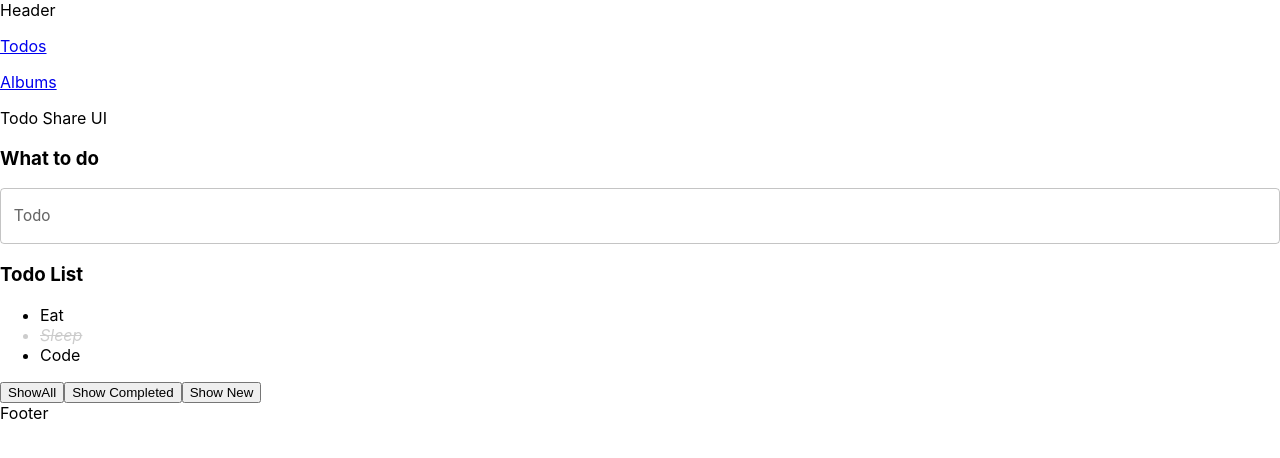
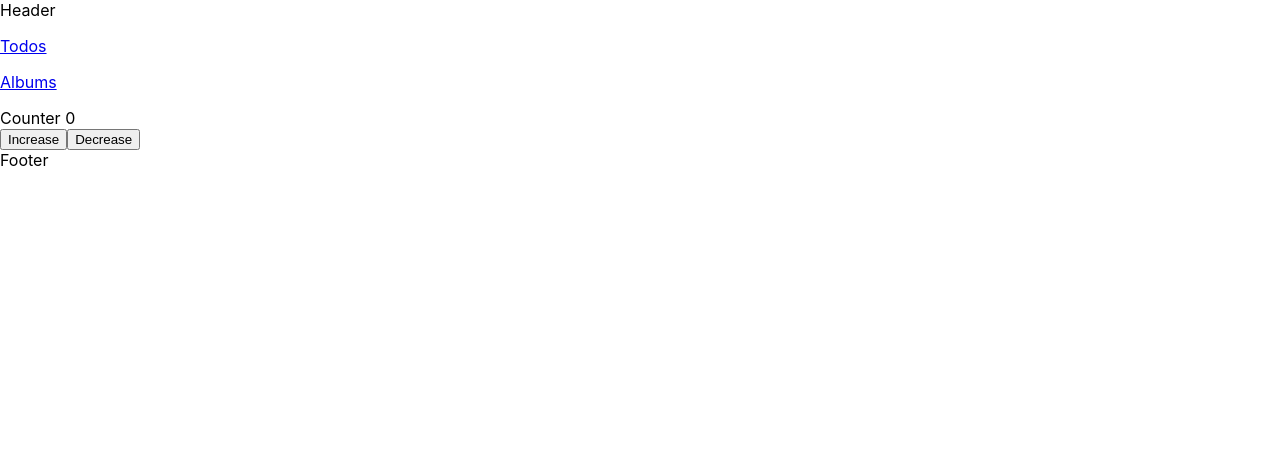
Before and after one commit to GrayPham/learn-reactjs, a React (Create React App) app: page / in a window 1280 px wide. Shown: the top 458 px of the page. Built offline with nearby package versions, Linux system fonts and the light colour scheme; no server answers.

Commit message:
Kết nối tới Redux từ component

```diff
--- a/src/App.js
+++ b/src/App.js
@@ -7,6 +7,7 @@ import TodoFeature from "./features/Todo";
 import { Route, Link, NavLink, Switch, Redirect } from "react-router-dom";
 import NotFound from "./components/NotFound";
 import productAPI from "./api/productAPI";
+import CounterFeatures from "./features/Counter";
 
 function App() {
   useEffect(() => {
@@ -44,7 +45,7 @@ function App() {
         {/* Điều hướng và ẩn link Url */}
         <Redirect from="/home" to="/"></Redirect>
 
-        <Route path="/" component={TodoFeature} exact />
+        <Route path="/" component={CounterFeatures} exact />
         <Route path="/todo-list" component={TodoFeature} />
         <Route path="/albums" component={AlbumFeature} />
 
--- a/src/features/Counter/counterSlice.js
+++ b/src/features/Counter/counterSlice.js
@@ -1,7 +1,7 @@
 import { createSlice } from "@reduxjs/toolkit";
 
 const counterSlice = createSlice({
-  name: "counter",
+  name: "count",
   initialState: 0,
   reducers: {
     increase(state) {
--- a/src/features/Counter/index.jsx
+++ b/src/features/Counter/index.jsx
@@ -0,0 +1,31 @@
+import React from "react";
+import PropTypes from "prop-types";
+import { useDispatch, useSelector } from "react-redux";
+import { increase, decrease } from "./counterSlice";
+CounterFeatures.propTypes = {};
+
+function CounterFeatures(props) {
+  const dispatch = useDispatch();
+  const count = useSelector((state) => state.count);
+  const handleIncreaseClick = () => {
+    const action = increase(); // action creator
+
+    dispatch(action);
+  };
+  const handleDecreaseClick = () => {
+    const action = decrease(); // action creator
+
+    dispatch(action);
+  };
+  return (
+    <div>
+      Counter {count}
+      <div>
+        <button onClick={handleIncreaseClick}>Increase</button>
+        <button onClick={handleDecreaseClick}>Decrease</button>
+      </div>
+    </div>
+  );
+}
+
+export default CounterFeatures;
```
Also changed, not shown: 1 other file (tests, documents, lock files or other folders).
